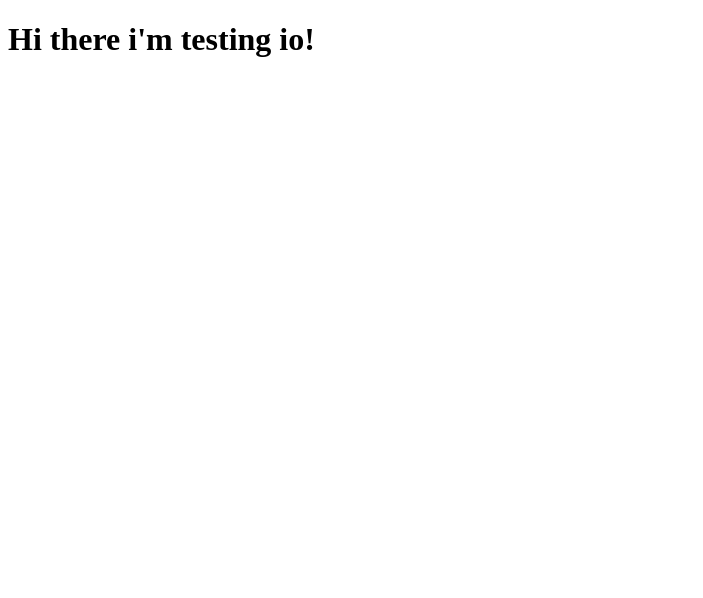
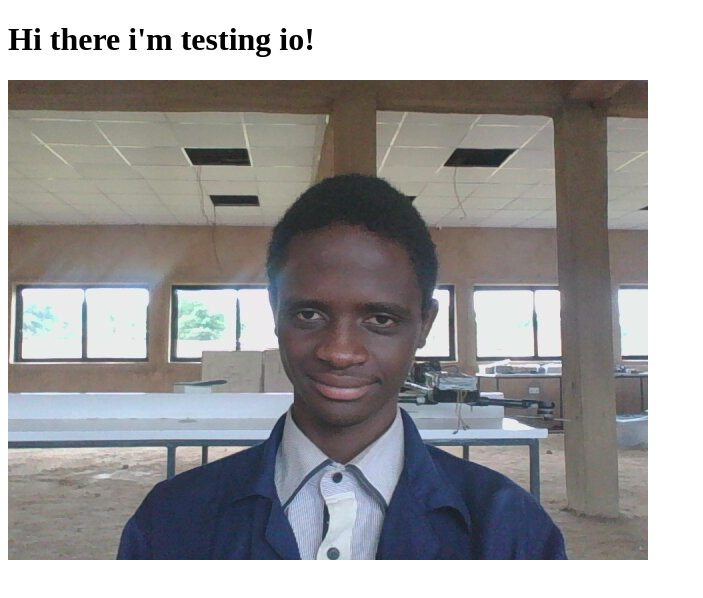
Before and after one commit to fluxion9/fluxion9.github.io, a plain HTML site: page index.html in a window 1280 px wide. Shown: the whole page, without its empty margins (0-703 px from the left). Drawn offline with Linux system fonts and the light colour scheme.

Commit message:
added an image

```diff
--- a/index.html
+++ b/index.html
@@ -8,5 +8,6 @@
 </head>
 <body>
     <h1>Hi there i'm testing io!</h1>
+    <img src = "me.jpg" alt = "my picture"></img>
 </body>
 </html>
```
Also changed, not shown: me.jpg (added).
